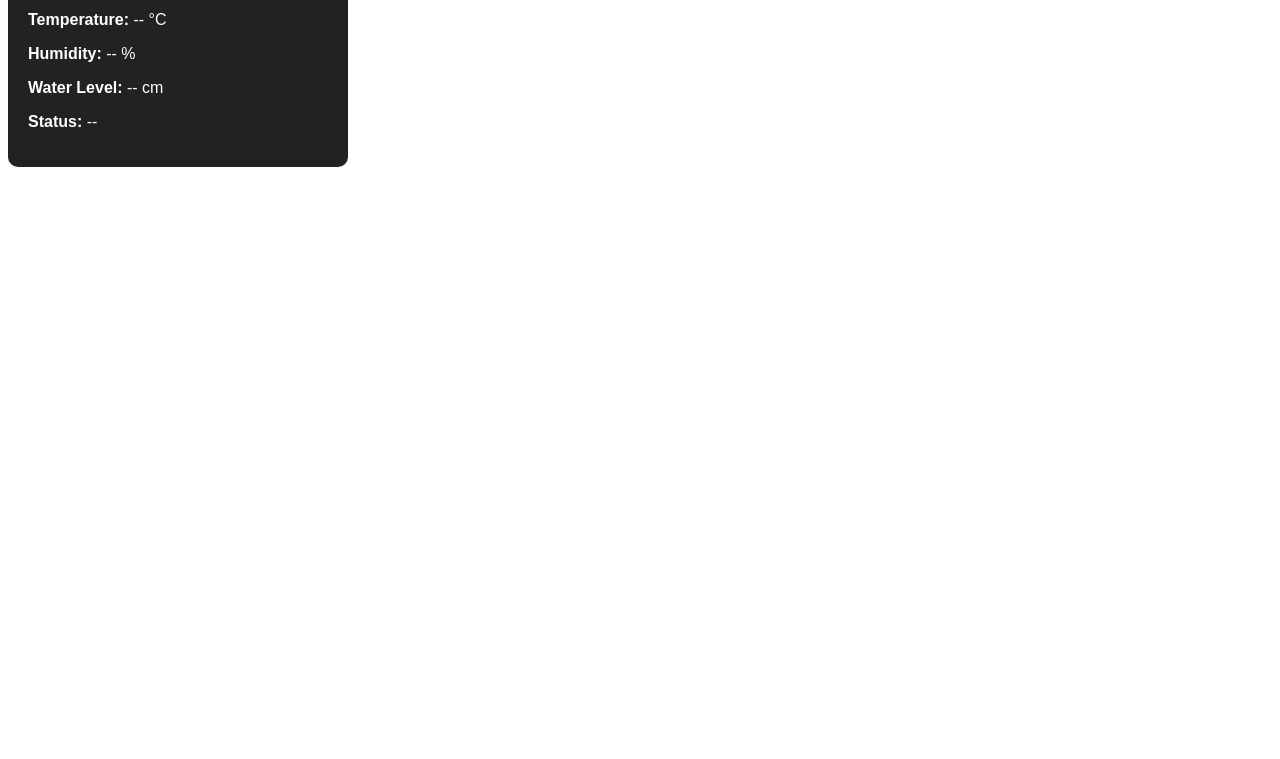
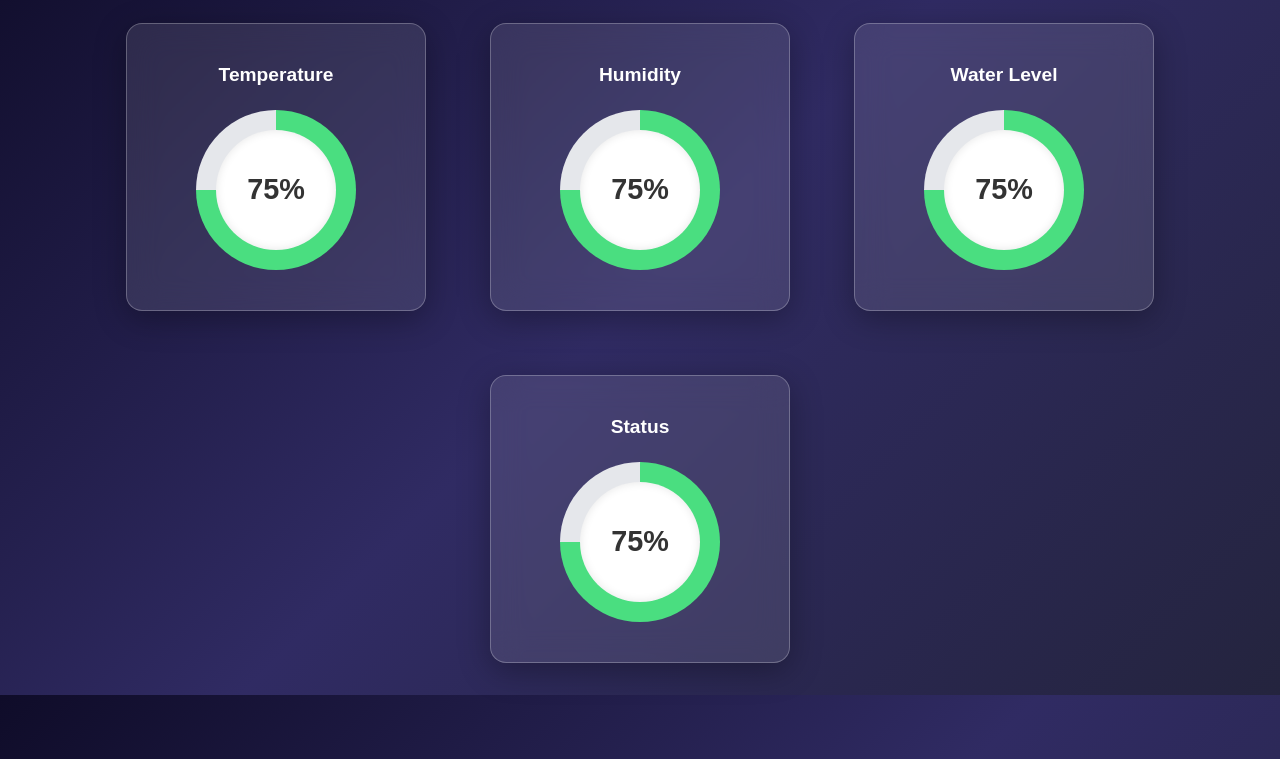
Before and after one commit to labliiiiiiiii/ARDUINO2, a website: page index.html in a window 1280 px wide. Shown: the part 105-864 px from the top of the page. Before the commit the page ends 800 px from the top, so only its background shows below. Drawn offline with nearby package versions, Linux system fonts and the light colour scheme; no server answers.

Commit message:
V1_layout

```diff
--- a/index.html
+++ b/index.html
@@ -4,25 +4,69 @@
     <meta charset="UTF-8">
     <meta name="viewport" content="width=device-width, initial-scale=1.0">
     <title>IOT WATER POLLUTION SENSOR</title>
+    <link rel="stylesheet" href="style.css"/>
 
 </head>
-<style>
-    #sample {
-        width: 300px;
-        padding: 20px;
-        background-color: #222;
-        color: #fff;
-        font-family: Arial, sans-serif;
-        border-radius: 10px;
-    }
-</style>
+
 <body>
-    <h1>IOT Water Sensor Readings</h1>
+    <h1>IOT Water Sensor Reading</h1>
     <div id="sample">
-        <p><strong>Temperature:</strong> <span id="temp">--</span> °C</p>
-        <p><strong>Humidity:</strong> <span id="humidity">--</span> %</p>
-        <p><strong>Water Level:</strong> <span id="water">--</span> cm</p>
-        <p><strong>Status:</strong> <span id="status">--</span></p>
+        <div class="measurement-box glass">
+            <h2>Temperature</h2>
+            <p id="temp">
+                <div class="gauge-container">
+                    <div class="gauge" style="--percent: 75">
+                    <div class="gauge-bg"></div>
+                    <div class="gauge-fill"></div>
+                    <div class="gauge-center">
+                        <span class="gauge-label">75%</span>
+                    </div>
+                    </div>
+                </div>
+            </p>
+        </div>
+        <div class="measurement-box glass">
+            <h2>Humidity</h2>
+            <p id="humidity">
+                <div class="gauge-container">
+                    <div class="gauge" style="--percent: 75">
+                    <div class="gauge-bg"></div>
+                    <div class="gauge-fill"></div>
+                    <div class="gauge-center">
+                        <span class="gauge-label">75%</span>
+                    </div>
+                    </div>
+                </div>
+            </p>
+        </div>
+        <div class="measurement-box glass">
+            <h2>Water Level</h2>
+            <p id="water">
+                <div class="gauge-container">
+                    <div class="gauge" style="--percent: 75">
+                    <div class="gauge-bg"></div>
+                    <div class="gauge-fill"></div>
+                    <div class="gauge-center">
+                        <span class="gauge-label">75%</span>
+                    </div>
+                    </div>
+                </div>
+            </p>
+        </div>
+        <div class="measurement-box glass">
+            <h2>Status</h2>
+            <p id="status">
+                <div class="gauge-container">
+                    <div class="gauge" style="--percent: 75">
+                    <div class="gauge-bg"></div>
+                    <div class="gauge-fill"></div>
+                    <div class="gauge-center">
+                        <span class="gauge-label">75%</span>
+                    </div>
+                    </div>
+                </div>
+            </p>
+        </div>
     </div>
 
     <script src="https://cdn.socket.io/4.7.2/socket.io.min.js"></script>
--- /dev/null
+++ b/style.css
@@ -0,0 +1,101 @@
+.gauge-container {
+    display: flex;
+    justify-content: center;
+    align-items: center;
+    padding: 1rem;
+  }
+
+  .gauge {
+    position: relative;
+    width: 160px;
+    height: 160px;
+    border-radius: 50%;
+    --start-color: #4ade80;
+    --bg-color: #e5e7eb;
+    --percent: 50;
+  }
+
+  .gauge-bg,
+  .gauge-fill {
+    position: absolute;
+    inset: 0;
+    border-radius: 50%;
+  }
+
+  .gauge-bg {
+    background: conic-gradient(var(--bg-color) 100%);
+  }
+
+  .gauge-fill {
+    background: conic-gradient(
+      var(--start-color) calc(var(--percent) * 1%),
+      var(--bg-color) 0
+    );
+    transition: background 0.5s ease;
+  }
+
+  .gauge-center {
+    position: absolute;
+    inset: 20px;
+    background: white;
+    border-radius: 50%;
+    box-shadow: inset 0 0 10px rgba(0, 0, 0, 0.1);
+    display: flex;
+    align-items: center;
+    justify-content: center;
+  }
+
+  .gauge-label {
+    font-size: 1.8rem;
+    font-weight: bold;
+    color: #333;
+  }
+
+  /* Gradient background */
+  body {
+    margin: 0;
+    font-family: Arial, sans-serif;
+    background: linear-gradient(135deg, #0f0c29, #302b63, #24243e);
+    color: white;
+    min-height: 100vh;
+    padding: 2rem;
+    display: flex;
+    flex-direction: column;
+    align-items: center;
+    background-attachment: fixed;
+    background-size: cover;
+  }
+
+
+  /* Glass effect for boxes */
+  .glass {
+    background: rgba(255, 255, 255, 0.1);
+    border-radius: 16px;
+    padding: 1.5rem;
+    margin: 1rem;
+    width: 250px;
+    text-align: center;
+    backdrop-filter: blur(16px);
+    -webkit-backdrop-filter: blur(16px);
+    box-shadow: 0 8px 32px rgba(0, 0, 0, 0.3);
+    border: 1px solid rgba(255, 255, 255, 0.25);
+    transition: all 0.3s ease-in-out;
+  }
+
+
+  .measurement-box h2 {
+    margin-bottom: 0.5rem;
+    font-size: 1.2rem;
+  }
+
+  .measurement-box p {
+    font-size: 2rem;
+    margin: 0;
+  }
+
+  #sample {
+    display: flex;
+    flex-wrap: wrap;
+    justify-content: center;
+    gap: 2rem;
+  }
```
Also changed, not shown: index copy.html (added, +53 -0 lines).
